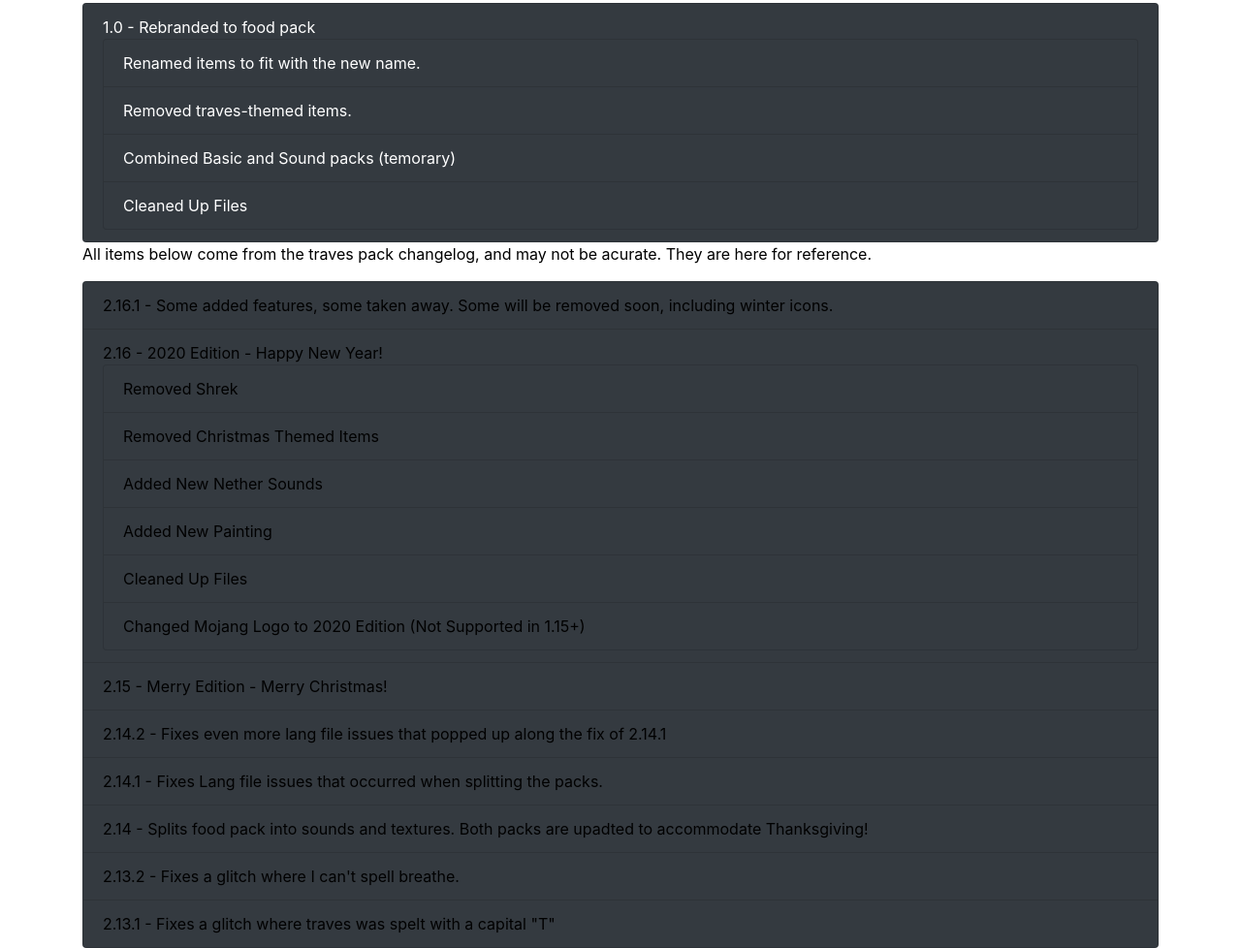
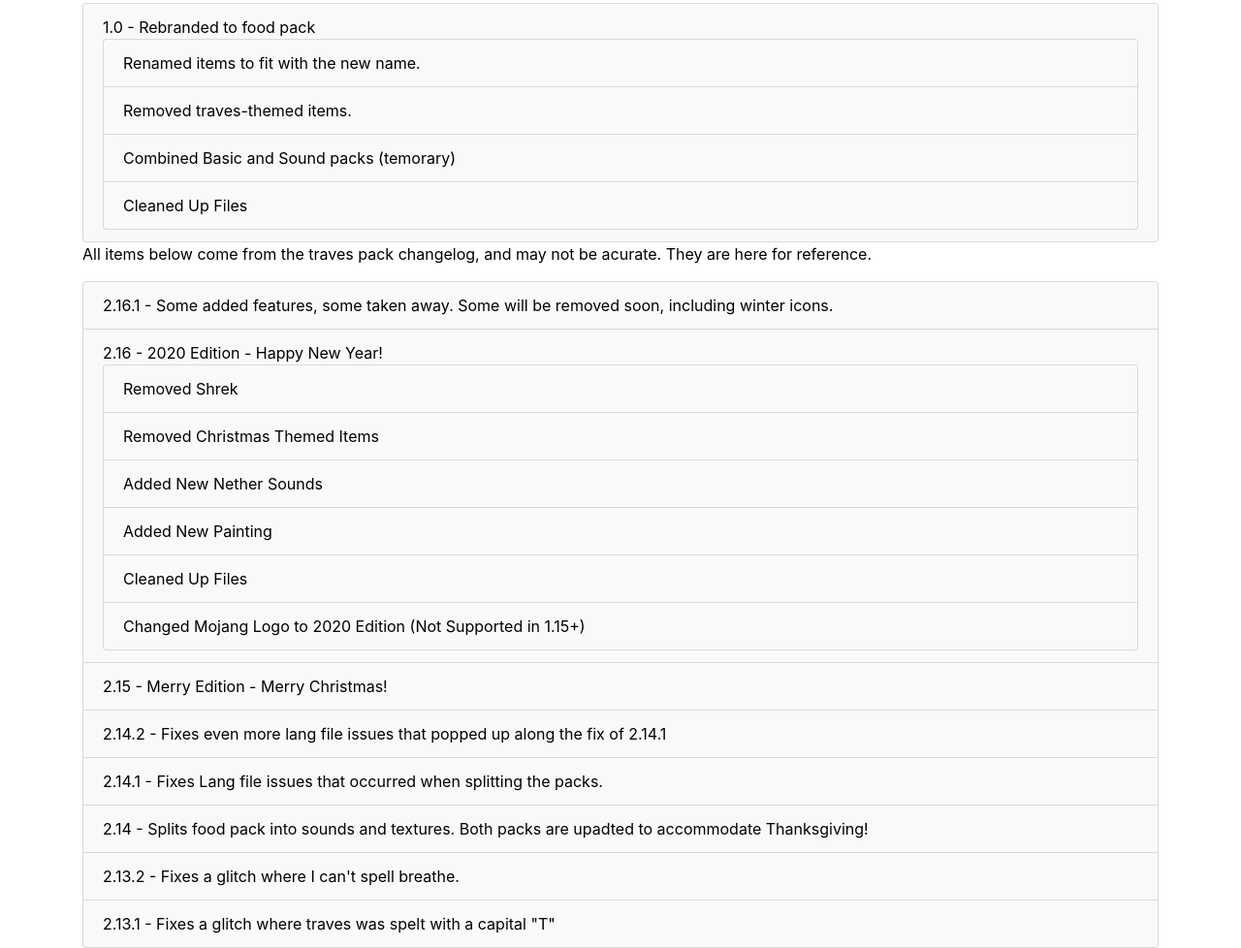
Before and after one commit to itsfood/foodpacksite, a plain HTML site: page updates/index.html in a window 1280 px wide. Shown: the part 203-1181 px from the top of the page at 97% size. Drawn offline with nearby package versions, Linux system fonts and the light colour scheme.

Commit message:
Color fixes

```diff
--- a/css/style.css
+++ b/css/style.css
@@ -1,4 +1,5 @@
 /* Personal CSS for the food pack website (made by itsfood) */
+
 html {
     scroll-behavior: smooth;
 }
@@ -16,31 +17,24 @@ html {
 }
 
 /* Theme */
+
 @media (prefers-color-scheme: light) {
     :root {
         --theme-web-bg: white;
+        --theme-alt-bg: #cecece;
+
         --theme-text: black;
         --theme-color: var(--light);
         --theme-primary: var(--primary);
         --theme-alt: #3f3f3f;
-    }
-
-    .active #navbar-youtube, .nav-link:hover #navbar-youtube {
-        color: red !important;
-    }
-
-    .active #navbar-twitch, .nav-link:hover #navbar-twitch {
-        color: #6441A4 !important;
-    }
-
-    .active #navbar-discord, .nav-link:hover #navbar-discord {
-        color: #7289DA !important;
     }
 }
 
 @media (prefers-color-scheme: dark) {
     :root {
         --theme-web-bg: #1a1a1a;
+        --theme-alt-bg: #2b2b2b;
+
         --theme-text: white;
         --theme-color: var(--dark);
         --theme-primary: var(--primary);
@@ -62,6 +56,12 @@ html {
 .theme-control a:hover {
     color: var(--theme-alt);
 }
+.list-group-item {
+    color: white;
+}
+.list-group a:hover .list-group-item{
+    background: var(--theme-alt-bg);
+}
 
 /* Other Adjustments */
 
@@ -80,10 +80,10 @@ body {
 }
 
 /*Hides scrollbars on webKit browsers*/
+
 body::-webkit-scrollbar {
     display: none
 }
-
 
 nav {
     background-color: var(--theme-color);
@@ -98,6 +98,7 @@ nav {
 
 .nav-link {
     color: var(--theme-alt) !important;
+    transition: 100ms
 }
 
 .nav-link:hover {
@@ -114,7 +115,6 @@ nav {
         top: -5px !important;
         left: -5px !important;
     }
-
     .nav {
         left: 70px !important;
     }
@@ -139,21 +139,25 @@ nav {
     color: var(--theme-text) !important;
 }
 
-.nav-link #navbar-youtube,
-.nav-link #navbar-twitch,
-.nav-link #navbar-home,
-.nav-link #navbar-discord {
-    transition: 150ms ease-in;
+a:hover {
+    cursor: pointer;
+    text-decoration: none;
 }
 
-a:hover {
-    cursor: pointer;
+.card, .jumbotron, li, ul {
+    border: none;
+    background: var(--theme-color);
+    color: var(--theme-text) !important;
 }
 
-.card {
-    border: none;
+.list-group {
+    border-radius: 5px;
+}
+
+.list-group-item {
     background: var(--theme-color);
 }
+
 .non-interactive {
     filter: grayscale(1);
     pointer-events: none;
@@ -195,6 +199,7 @@ a:hover {
 }
 
 /* Animations */
+
 .pulse {
     animation: pulse 1500ms ease-out infinite;
 }
@@ -207,11 +212,9 @@ a:hover {
     0% {
         transform: scale(1);
     }
-
     50% {
         transform: scale(1.1);
     }
-
     100% {
         transform: scale(1);
     }
@@ -229,7 +232,6 @@ a:hover {
     0% {
         transform: scale(1);
     }
-
     100% {
         transform: scale(1.1);
     }
--- a/updates/index.html
+++ b/updates/index.html
@@ -58,13 +58,13 @@
         </div>
 
         <ul class="list-group">
-            <a class="text-white noDecor" href="download.html">
-                <li class="click list-group-item bg-dark">1.0 - Rebranded to food pack
+            <a href="../download/">
+                <li class="click list-group-item">1.0 - Rebranded to food pack
                     <ul class="list-group">
-                        <li class="list-group-item bg-dark">Renamed items to fit with the new name.</li>
-                        <li class="list-group-item bg-dark">Removed traves-themed items.</li>
-                        <li class="list-group-item bg-dark">Combined Basic and Sound packs (temorary)</li>
-                        <li class="list-group-item bg-dark">Cleaned Up Files</li>
+                        <li class="list-group-item">Renamed items to fit with the new name.</li>
+                        <li class="list-group-item">Removed traves-themed items.</li>
+                        <li class="list-group-item">Combined Basic and Sound packs (temorary)</li>
+                        <li class="list-group-item">Cleaned Up Files</li>
                     </ul>
                 </li>
             </a>
@@ -72,29 +72,29 @@
 
         <p>All items below come from the traves pack changelog, and may not be acurate. They are here for reference.</p>
         <ul class="list-group">
-            <li class="list-group-item bg-dark">2.16.1 - Some added features, some taken away. Some will be
+            <li class="list-group-item">2.16.1 - Some added features, some taken away. Some will be
                 removed soon, including winter icons.
             </li>
-            <li class="list-group-item bg-dark">2.16 - 2020 Edition - Happy New Year!<br>
+            <li class="list-group-item">2.16 - 2020 Edition - Happy New Year!<br>
                 <ul class="list-group">
-                    <li class="list-group-item bg-dark">Removed Shrek</li>
-                    <li class="list-group-item bg-dark">Removed Christmas Themed Items</li>
-                    <li class="list-group-item bg-dark">Added New Nether Sounds</li>
-                    <li class="list-group-item bg-dark">Added New Painting</li>
-                    <li class="list-group-item bg-dark">Cleaned Up Files</li>
-                    <li class="list-group-item bg-dark">Changed Mojang Logo to 2020 Edition (Not Supported in 1.15+)
+                    <li class="list-group-item">Removed Shrek</li>
+                    <li class="list-group-item">Removed Christmas Themed Items</li>
+                    <li class="list-group-item">Added New Nether Sounds</li>
+                    <li class="list-group-item">Added New Painting</li>
+                    <li class="list-group-item">Cleaned Up Files</li>
+                    <li class="list-group-item">Changed Mojang Logo to 2020 Edition (Not Supported in 1.15+)
                     </li>
                 </ul>
             </li>
-            <li class="list-group-item bg-dark">2.15 - Merry Edition - Merry Christmas!</li>
-            <li class="list-group-item bg-dark">2.14.2 - Fixes even more lang file issues that popped up along the fix
+            <li class="list-group-item">2.15 - Merry Edition - Merry Christmas!</li>
+            <li class="list-group-item">2.14.2 - Fixes even more lang file issues that popped up along the fix
                 of 2.14.1</li>
-            <li class="list-group-item bg-dark">2.14.1 - Fixes Lang file issues that occurred when splitting the packs.
+            <li class="list-group-item">2.14.1 - Fixes Lang file issues that occurred when splitting the packs.
             </li>
-            <li class="list-group-item bg-dark">2.14 - Splits food pack into sounds and textures. Both packs are upadted
+            <li class="list-group-item">2.14 - Splits food pack into sounds and textures. Both packs are upadted
                 to accommodate Thanksgiving!</li>
-            <li class="list-group-item bg-dark">2.13.2 - Fixes a glitch where I can't spell breathe.</li>
-            <li class="list-group-item bg-dark">2.13.1 - Fixes a glitch where traves was spelt with a capital "T"</li>
+            <li class="list-group-item">2.13.2 - Fixes a glitch where I can't spell breathe.</li>
+            <li class="list-group-item">2.13.1 - Fixes a glitch where traves was spelt with a capital "T"</li>
         </ul>
     </main>
 </body>
```
Also changed, not shown: about/index.html (+5 -5 lines), download/index.html (+2 -2 lines), feedback/index.html (+1 -1 lines), traves/index.html (+2 -2 lines).
